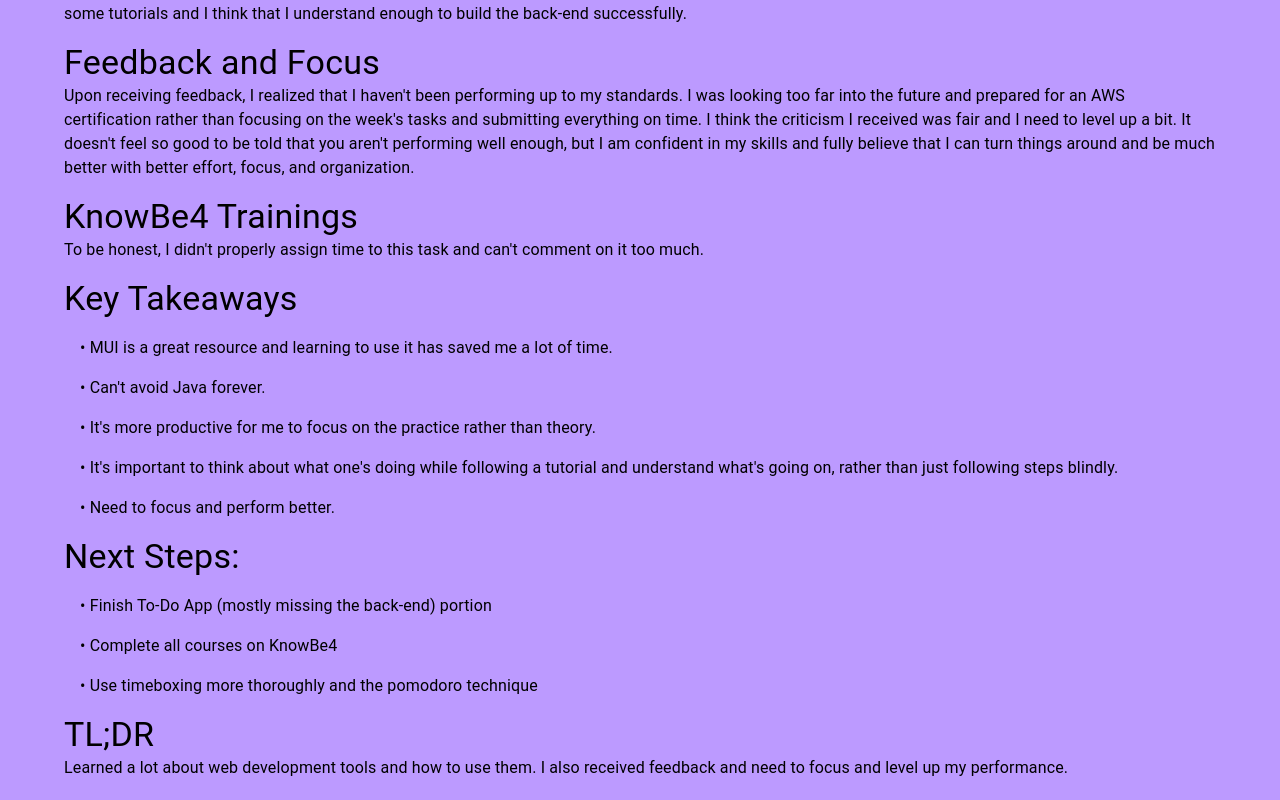
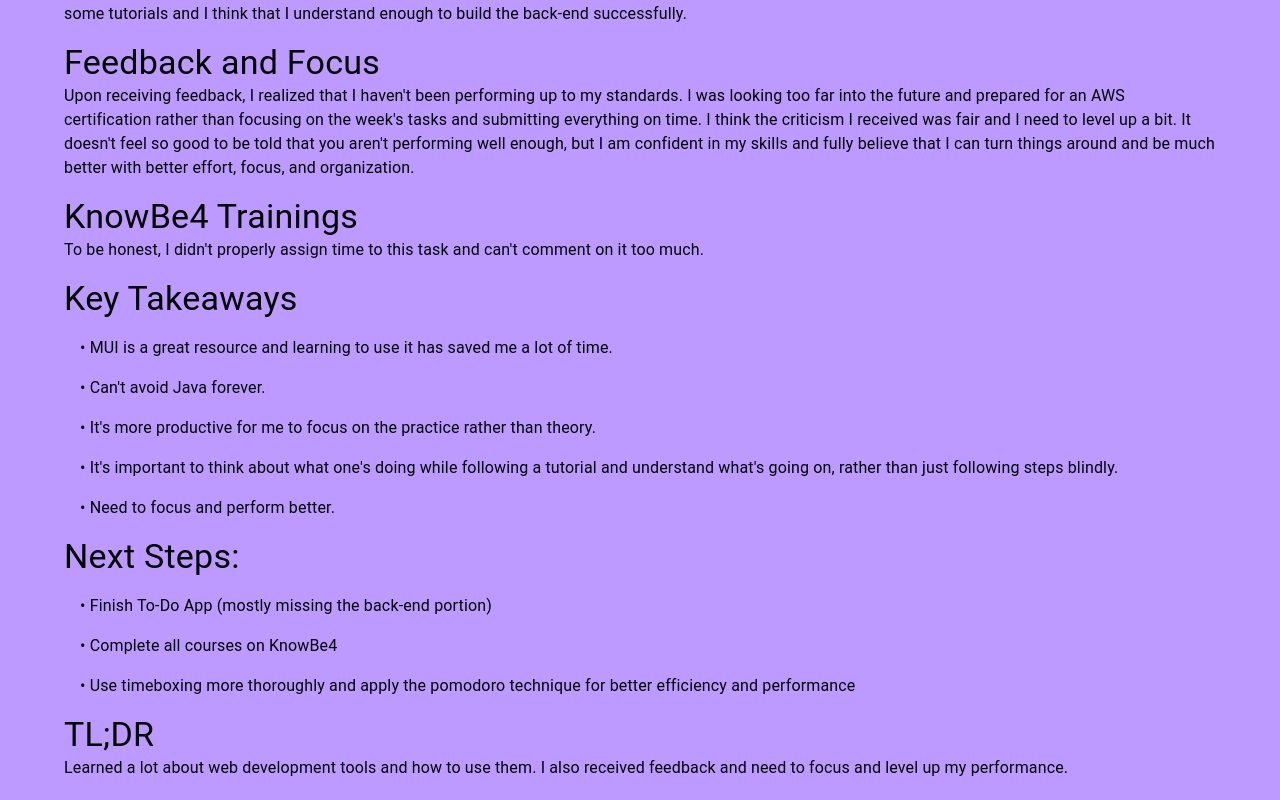
Before and after one commit to SotosunaEncora/SotosunaEncora.github.io, a React (Create React App) app: page /blog-post-3 in a window 1280 px wide. Shown: the part 831-1631 px from the top of the page. Built offline with nearby package versions, Linux system fonts and the light colour scheme.

Commit message:
Correct text
Corrected blog text.

```diff
--- a/src/components/blogs/BlogPost3.jsx
+++ b/src/components/blogs/BlogPost3.jsx
@@ -113,7 +113,7 @@ const BlogPost2 = () => {
             <List>
                 <ListItem>
                     <Typography>
-                        • Finish To-Do App (mostly missing the back-end) portion
+                        • Finish To-Do App (mostly missing the back-end portion)
                     </Typography>
                 </ListItem>
                 <ListItem>
@@ -123,7 +123,7 @@ const BlogPost2 = () => {
                 </ListItem>
                 <ListItem>
                     <Typography>
-                        • Use timeboxing more thoroughly and the pomodoro technique
+                        • Use timeboxing more thoroughly and apply the pomodoro technique for better efficiency and performance
                     </Typography>
                 </ListItem>
             </List>
```
